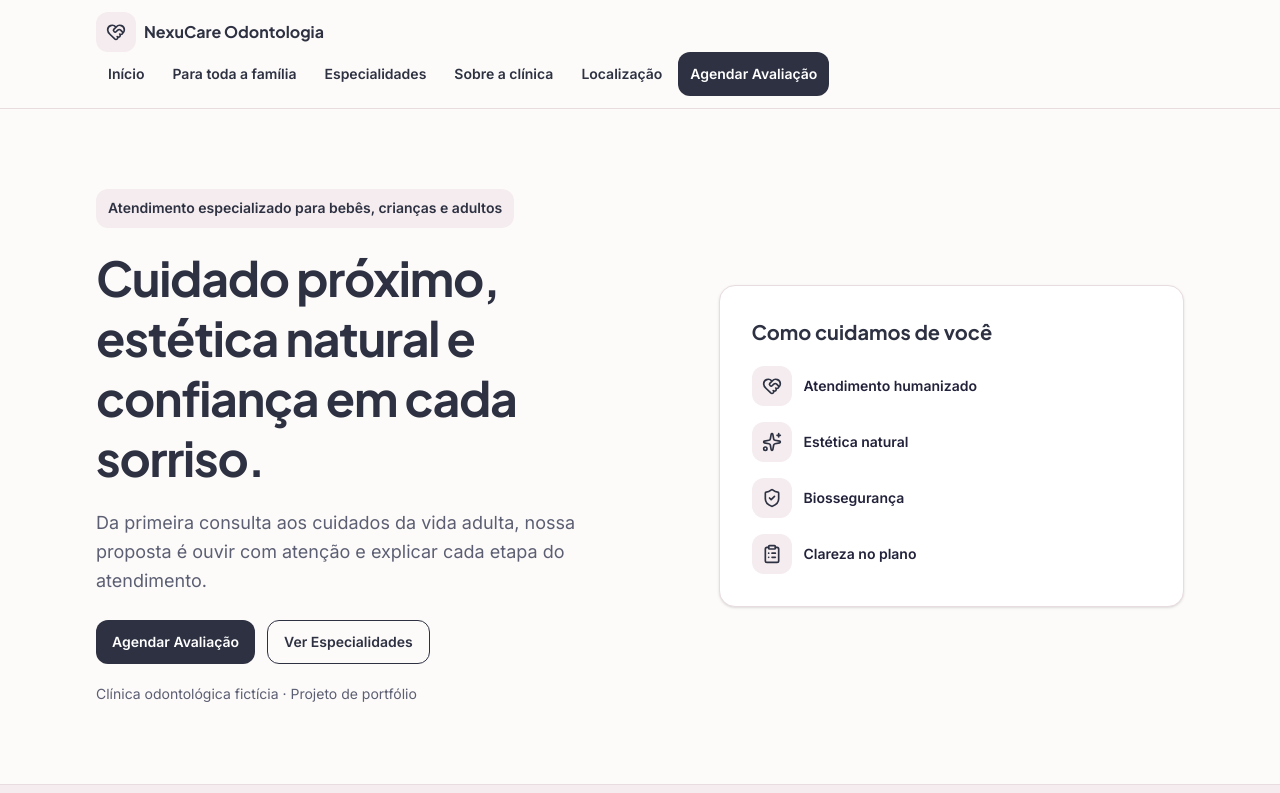
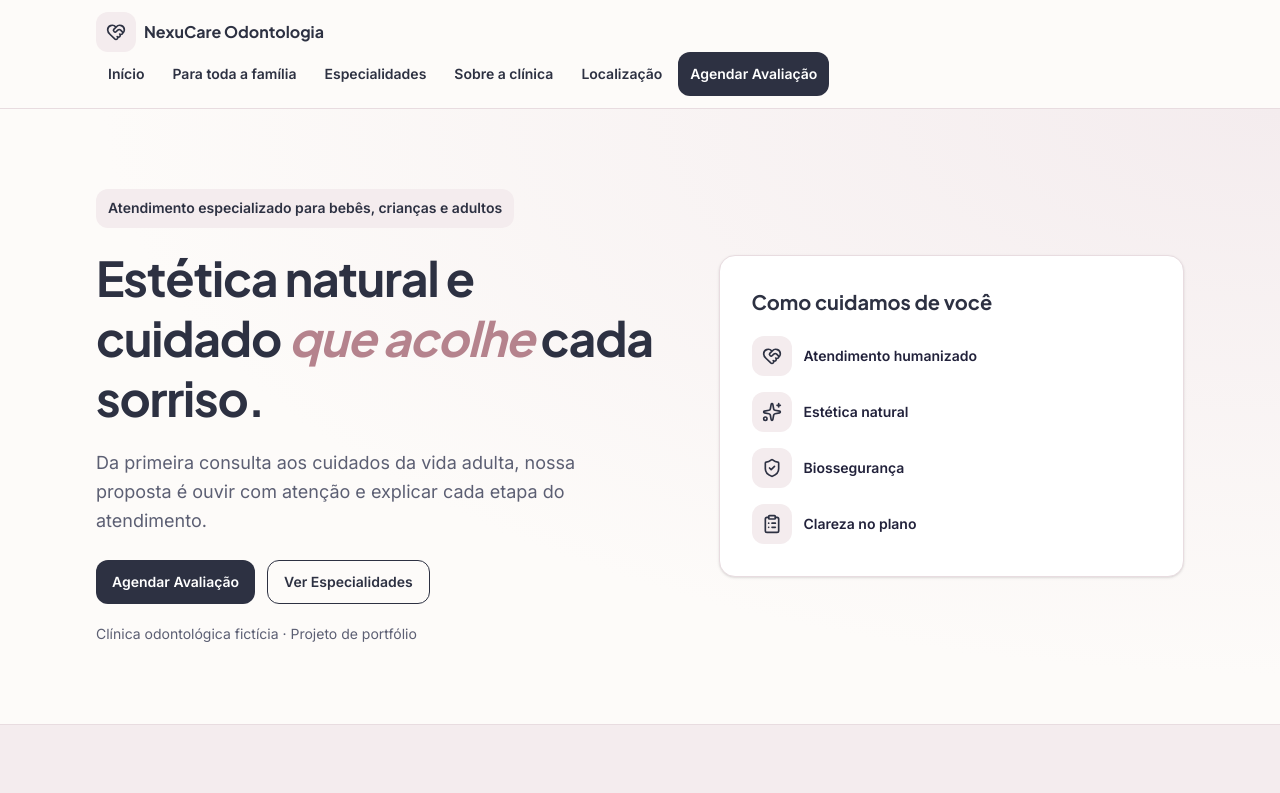
Before and after one commit to AlannCristian/nexucare-odontologia, a Next.js app: page / in a window 1280 px wide. Shown: the top 793 px of the page. Built offline with nearby package versions, Linux system fonts and the light colour scheme.

Commit message:
Redesenha a abertura do NexuCare

```diff
--- a/app/components/Hero.tsx
+++ b/app/components/Hero.tsx
@@ -14,8 +14,11 @@ const pillars = [
 
 export default function Hero() {
   return (
-    <section aria-labelledby="hero-title">
-      <div className="mx-auto grid max-w-6xl items-center gap-10 px-5 py-14 sm:px-8 sm:py-20 lg:grid-cols-[1.2fr_1fr] lg:gap-16">
+    <section
+      aria-labelledby="hero-title"
+      className="bg-[radial-gradient(ellipse_at_top_right,var(--color-blush),var(--color-cream)_65%)]"
+    >
+      <div className="mx-auto grid max-w-6xl items-center gap-10 px-5 py-14 sm:px-8 sm:py-20 xl:grid-cols-[1.2fr_1fr] xl:gap-16">
         <div>
           <p className="inline-flex rounded-xl bg-blush px-3 py-2 text-sm font-semibold leading-relaxed text-charcoal">
             Atendimento especializado para bebês, crianças e adultos
@@ -25,7 +28,8 @@ export default function Hero() {
             id="hero-title"
             className="mt-5 font-heading text-4xl font-bold leading-tight tracking-tight text-charcoal sm:text-5xl"
           >
-            Cuidado próximo, estética natural e confiança em cada sorriso.
+            Estética natural e cuidado{" "}
+            <span className="italic text-rose">que acolhe</span> cada sorriso.
           </h1>
 
           <p className="mt-5 max-w-xl text-lg leading-relaxed text-muted">
```
